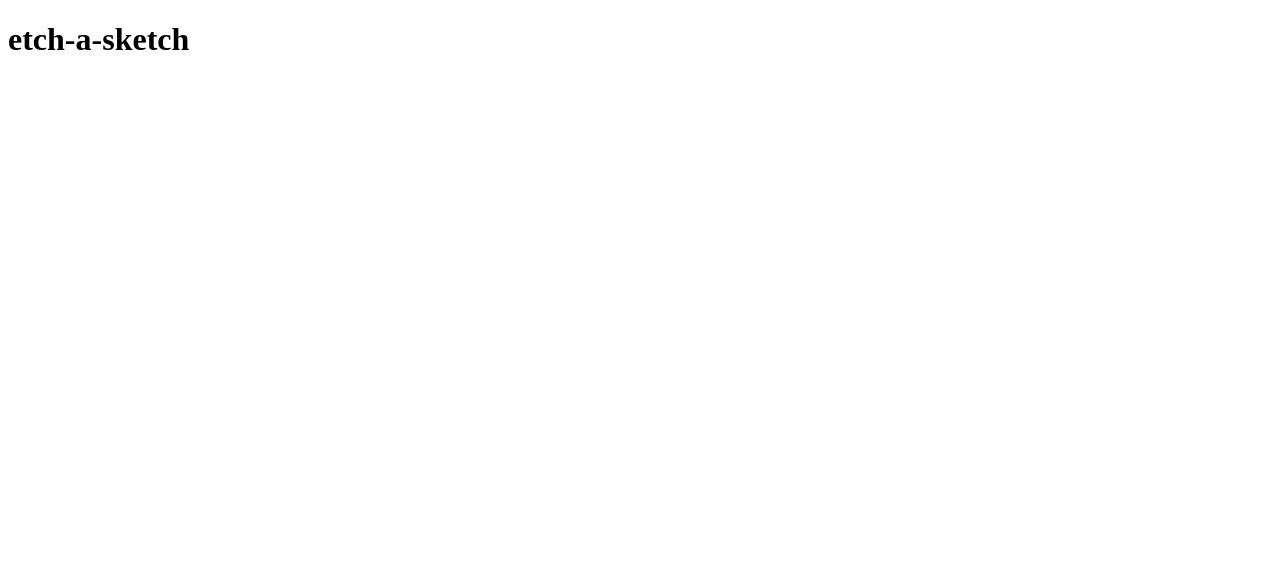
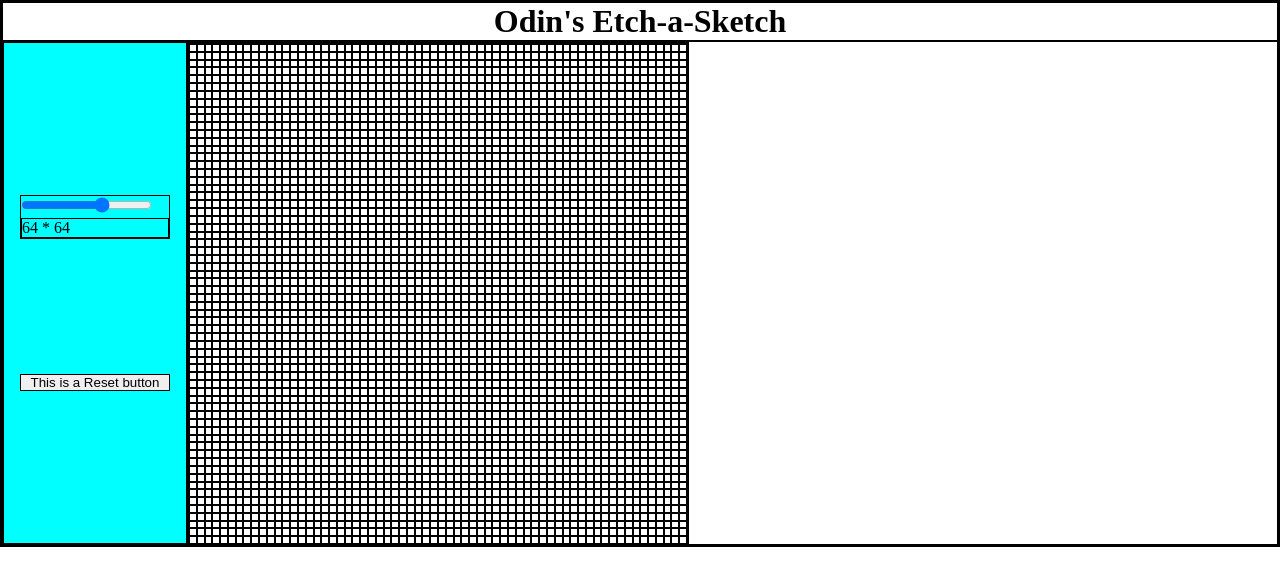
Before and after one commit to gavinberetvas/etchasketch, a plain HTML site: page index.html in a window 1280 px wide. Drawn offline with Linux system fonts and the light colour scheme.

Commit message:
etch a sketch function with slider and reset button

```diff
--- a/index.html
+++ b/index.html
@@ -4,12 +4,24 @@
     <meta charset="UTF-8">
     <meta http-equiv="X-UA-Compatible" content="IE=edge">
     <meta name="viewport" content="width=device-width, initial-scale=1.0">
-    <title>Document</title>
+    <title>MP's etch-a-sketch</title>
     <link href="style.css" rel="stylesheet">
-    <script src="app.js"></script>
+    <script src="js/app.js" defer></script>
 
 </head>
 <body>
-    <h1>etch-a-sketch</h1>
+    <h1 class="title">Odin's Etch-a-Sketch</h1>
+        <div class="wrapper">
+            <div class="sidebar">
+            <div class="slidecontainer"><input type="range" min="1" max="100" value="64" class="slider" id="myRange">
+                <div id="sliderAmount">64 * 64</div>
+            </div>
+            <button id="reset">This is a Reset button</button>
+            </div>
+            <div class="main"></div>
+
+
+        </div>
+
 </body>
 </html>
--- /dev/null
+++ b/js/app.js
@@ -0,0 +1,56 @@
+const main = document.querySelector('.main');
+const button = document.querySelector("button[id='reset']");
+const slider = document.getElementById("myRange");
+const sliderValue = document.getElementById("sliderAmount");
+let isDragging = false;
+
+slider.addEventListener("mousemove", function() {
+    sliderValue.innerHTML = `${this.value} * ${this.value}`;
+  });
+slider.addEventListener("mouseup", function() {
+    main.innerHTML = "";
+    boardState(this.value);
+  });
+
+let num = 64;
+boardState(num);
+
+reset.addEventListener("click", function(){
+    main.innerHTML = "";
+    boardState(slider.value);
+});
+
+function boardState(num){
+    for (i = 0; i < num; i++){
+        const piece = document.createElement('div');
+        piece.classList.add('content');
+        piece.classList.add(`${i + 1}`);
+        //piece.textContent = `${i}`;
+        main.appendChild(piece);
+        piece.style.width = "500px";
+        piece.style.height = `${500 / num}px`;
+
+        for (j = 0; j < num; j++){
+            const subpiece = document.createElement('div');
+            subpiece.classList.add('subcontent');
+            piece.classList.add(`${j + 1}`);
+            //subpiece.textContent = ` ${j + 1}`;
+            piece.appendChild(subpiece);
+            subpiece.style.width = `${500 / num}px`;
+            subpiece.style.height = `${500 / num}px`;
+
+            subpiece.addEventListener("mousedown", function() {
+                subpiece.style.backgroundColor = "blue";
+                isDragging = true;
+            });
+            subpiece.addEventListener("mousemove", function() {
+                if (isDragging) {
+                    subpiece.style.backgroundColor = "blue";
+                }
+            });
+            subpiece.addEventListener("mouseup", function(){
+                isDragging = false;
+            });
+            }
+        }
+}
--- a/style.css
+++ b/style.css
@@ -0,0 +1,39 @@
+* {
+    box-sizing: border-box;
+    margin: 0;
+    padding: 0;
+    border: 1px solid black;
+}
+
+.title {
+    text-align: center;
+}
+.wrapper {
+    display: flex;
+}
+
+.sidebar {
+    background-color: aqua;
+    padding: 1rem;
+    display: flex;
+    flex-direction: column;
+    justify-content: space-evenly;
+    align-items: left;
+}
+
+
+.content {
+    margin: auto;
+    display: flex;
+    justify-content: space-evenly;
+    background-color: aqua;
+}
+
+.subcontent{
+    background-color: rgb(255, 255, 255);
+}
+
+.slidecontainer, .sliderAmount {
+    width: 150px;
+
+}
```
Also changed, not shown: app.js (deleted).
